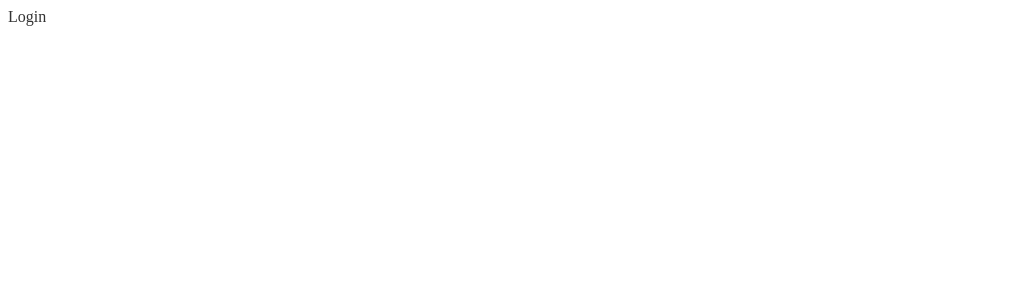
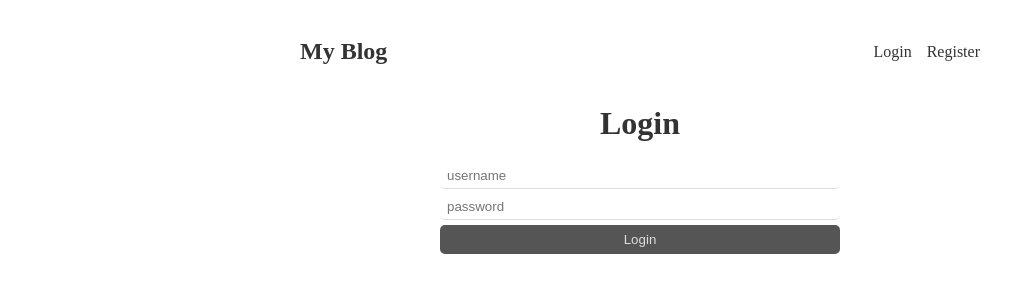
Before and after one commit to Gargi1971/Blog-App, a React (Create React App) app in the folder client/: page /login in a window 1280 px wide. Shown: the top 300 px of the page, without its empty margins (0-1033 px from the left). Built offline with nearby package versions, Linux system fonts and the light colour scheme; the HTML template or start-up script is replaced by a standard one.

Commit message:
homepage, login and register page

```diff
--- a/client/src/App.css
+++ b/client/src/App.css
@@ -1,3 +1,6 @@
+*{
+  box-sizing: border-box;
+}
 body{
   color: #333;
 }
@@ -12,9 +15,9 @@
 header{
   display: flex;
   justify-content: space-between;
-  margin-bottom: 15px;
+  margin-bottom: 40px;
   align-items: center;
-  margin-top: 20pxS;
+  margin-top: 20px;
 }
 header a{
   text-decoration: none;
@@ -58,3 +61,32 @@
   margin: 10px 0;
   line-height: 1.4rem;
 }
+
+form.login, form.register {
+  max-width: 400px;
+  margin: 0 auto;
+}
+input{
+  display: block;
+  margin-bottom: 5px;
+  width: 100%;
+  padding: 5px 7px;
+  border: 0;
+  background-color: #fff;
+  border-radius: 5px;
+  border-bottom: 1px solid #ddd;
+  background-color: #fff;
+}
+button{
+  width: 100%;
+  display: block;
+  background-color: #555;
+  border: 0;
+  border-radius: 5px;
+  padding: 7px 0;
+  color: #ddd;
+
+}
+form h1{
+  text-align: center;
+}
--- a/client/src/App.js
+++ b/client/src/App.js
@@ -3,21 +3,19 @@
 import Post from './Components/post';
 import {Route, Routes} from "react-router-dom"
 import Layout from './Layout';
+import IndexPage from './pages/IndexPage';
+import LoginPage from './pages/LoginPage';
+import RegisterPage from './pages/RegisterPage';
 
 
 function App() {
   return (
     <Routes>
-      <Route index element={
-        <main>
-        <Header/>
-        <Post/>
-        <Post/>
-        <Post/>
-      </main>}/>
-      <Route path={'/login'} element={
-        <div>Login</div>
-      }/>
+      <Route path='/' element={<Layout/>}>
+      <Route index element={<IndexPage/>}/>
+      <Route path={'/login'} element={<LoginPage/>}/>
+      <Route path={'/register'} element={<RegisterPage/>}/>
+      </Route>
     </Routes>
 
 
--- a/client/src/Components/header.js
+++ b/client/src/Components/header.js
@@ -3,10 +3,10 @@
 export default function Header(){
     return(
         <header>
-        <a href = "" class= "logo">My Blog</a>
+        <Link to={"/"} class= "logo">My Blog</Link>
         <nav>
-          <a href= "/login">Login</a>
-          <a href= "">Register</a>
+          <Link to={"/login"}>Login</Link>
+          <Link to={"/register"}>Register</Link>
         </nav>
       </header>
     );
--- /dev/null
+++ b/client/src/pages/IndexPage.js
@@ -0,0 +1,11 @@
+import Post from "../Components/post";
+
+export default function IndexPage(){
+    return(
+        <div>
+        <Post/>
+        <Post/>
+        <Post/>
+        </div>
+    );
+}
--- /dev/null
+++ b/client/src/pages/LoginPage.js
@@ -0,0 +1,11 @@
+export default function LoginPage(){
+    return(
+            <form className="login">
+                <h1>Login</h1>
+                <input type="text" placeholder="username"/>
+                <input type="password" placeholder="password"/>
+                <button>Login</button>
+
+            </form>
+    );
+}
--- /dev/null
+++ b/client/src/pages/RegisterPage.js
@@ -0,0 +1,11 @@
+export default function LoginPage(){
+    return(
+            <form className="register">
+                <h1>Register</h1>
+                <input type="text" placeholder="username"/>
+                <input type="password" placeholder="password"/>
+                <button>Register</button>
+
+            </form>
+    );
+}
```
